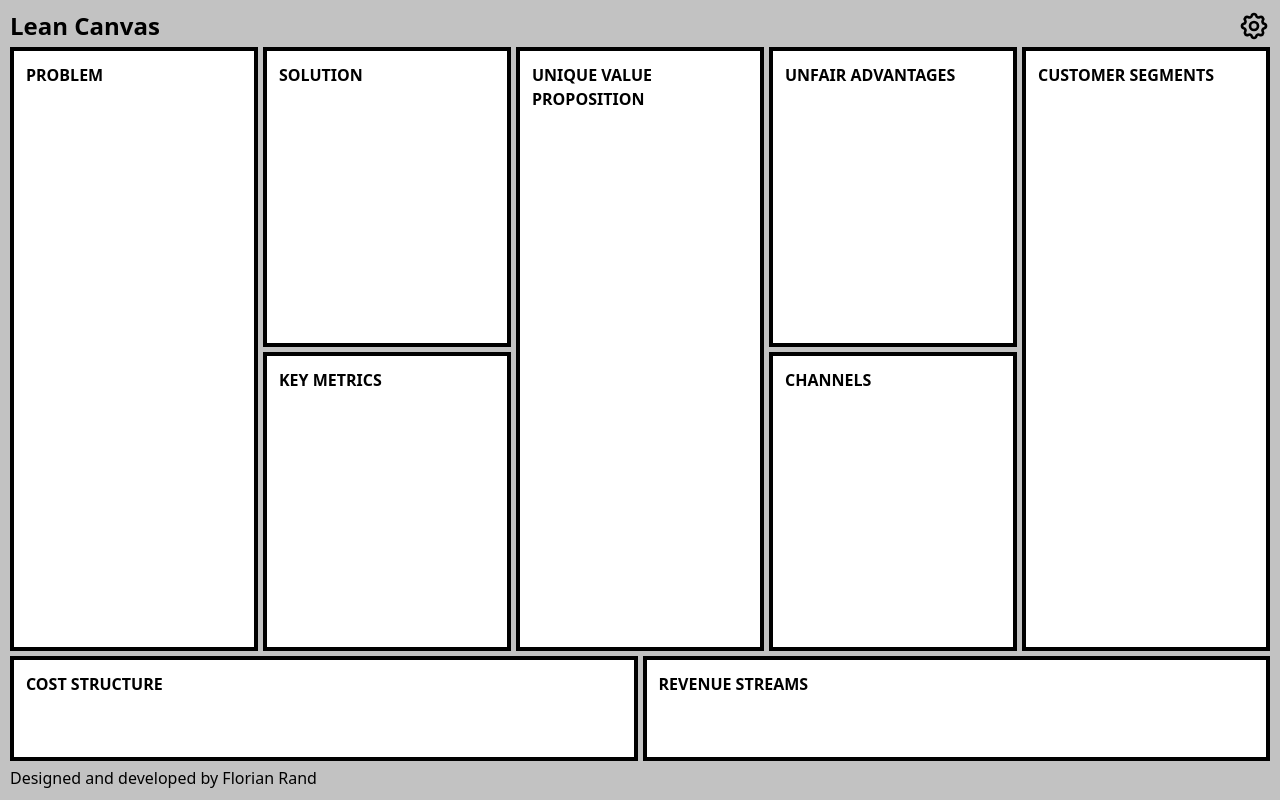
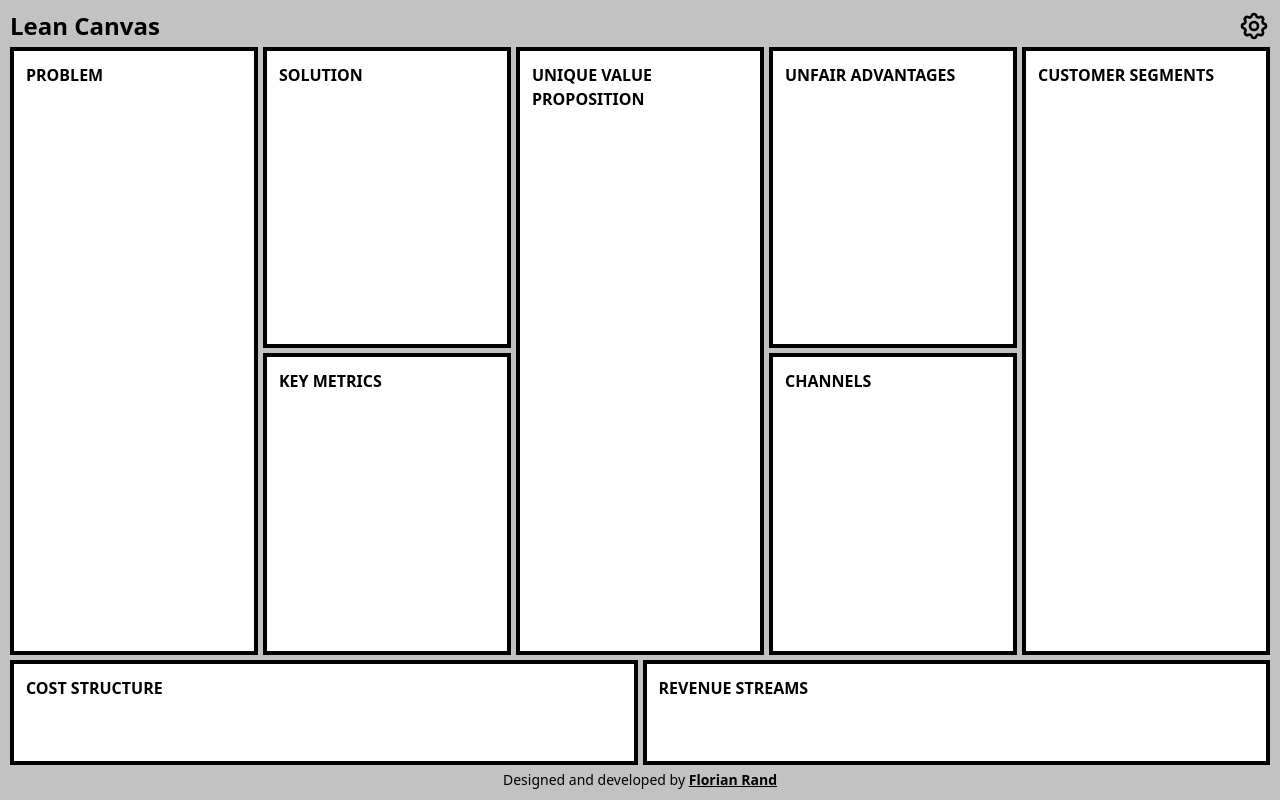
Before and after one commit to flrnd/lean-canvas-app, a React (Create React App) app: page / in a window 1280 px wide. Built offline with nearby package versions, Linux system fonts and the light colour scheme.

Commit message:
Change text to small and add some styling to anchor link

```diff
--- a/src/components/canvas/canvas.tsx
+++ b/src/components/canvas/canvas.tsx
@@ -19,11 +19,12 @@ const Canvas = () => {
 
         return <CanvasRow name={row} data={data} key={index} />
       })}
-      <div className="footer flex items-center">
-        <div className="">
-          {' '}
+      <div className="footer flex justify-center">
+        <div className="text-sm">
           Designed and developed by{' '}
-          <a href="https://florianrand.com">Florian Rand</a>
+          <a className="underline font-semibold" href="https://florianrand.com">
+            Florian Rand
+          </a>
         </div>
       </div>
     </div>
```
